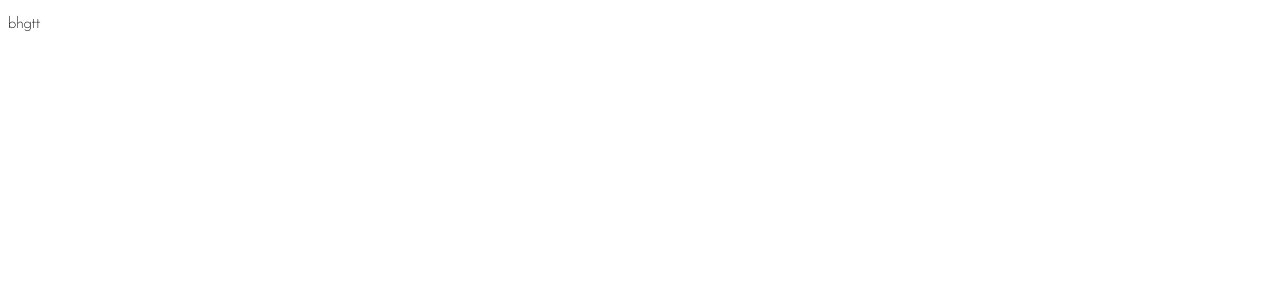
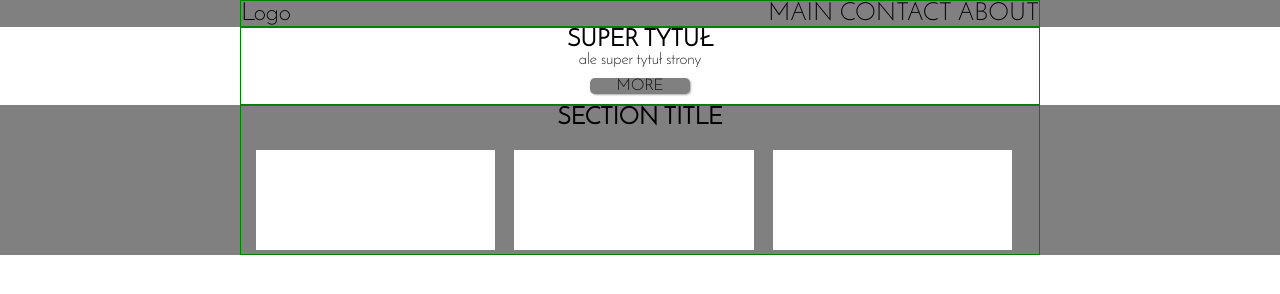
Before and after one commit to Luposodrom/simple-layout, a plain HTML site: page index.html in a window 1280 px wide. Drawn offline with Linux system fonts and the light colour scheme; files whose address does not match are found by name; a web font is replaced by a local one.

Commit message:
styling of section with class products

```diff
--- a/css/style.css
+++ b/css/style.css
@@ -10,6 +10,90 @@
 	font-style: normal;
 }
 
+*{
+  margin: 0;
+  padding: 0;
+  box-sizing: border-box;
+}
+
+/*common styles*/
+
 body{
   font-family: Josefin Sans, Arial, sans-serif;
 }
+
+ .main-width{
+   width: 800px;
+   margin: 0 auto;
+   border: 1px solid green;
+ }
+
+ .main-width::after{
+   clear: both;
+   content: "";
+   display: block;
+ }
+
+/*styles for header*/
+ header{
+   width: 100%;
+   background-color: grey;
+   font-size: 25px;
+ }
+
+ #header-logo{
+   float: left;
+ }
+
+ #header-menu{
+   float: right;
+ }
+
+ #header-menu li{
+   display: inline-block;
+ }
+
+/*styles for slider*/
+
+ .slider{
+   background-color: begie;
+   text-align: center;
+ }
+
+ .button{
+   background-color: grey;
+   width: 100px;
+   margin: 10px auto;
+   border-radius: 5px;
+   box-shadow: 1px 1px 2px darkgrey;
+
+ }
+
+.button:hover{
+  box-shadow: none;
+}
+
+/*styles for sections*/
+
+.section-header{
+  text-align: center;
+}
+
+.products{
+  background-color: grey;
+}
+
+.box{
+  width: 30%;
+  display: inline-block;
+	margin-left: 15px;
+}
+
+.content-box{
+  background-color: white;
+  height: 100px;
+}
+
+.section-header h2{
+	padding-bottom: 20px;
+}
--- a/index.html
+++ b/index.html
@@ -6,6 +6,50 @@
     <link rel="stylesheet" href="css/style.css">
 </head>
 <body>
- <p>bhgtt</p>
+ <header>
+   <div class="main-width">
+     <div id="header-logo">
+       Logo
+     </div>
+     <div id="header-menu">
+       <ul>
+         <li>MAIN</li>
+         <li>CONTACT</li>
+         <li>ABOUT</li>
+       </ul>
+     </div>
+   </div>
+ </header>
+ <section class="slider">
+   <div class="main-width">
+     <h1>SUPER TYTUŁ</h1>
+     <p>ale super tytuł strony</p>
+     <div class="button">MORE</div>
+   </div>
+ </section>
+ <section class="products">
+   <div class="main-width">
+     <div class="section-header">
+       <h2>SECTION TITLE</h2>
+
+     </div>
+     <div class="box">
+       <div class="content-box"></div>
+
+     </div>
+     <div class="box">
+       <div class="content-box"></div>
+
+     </div>
+     <div class="box">
+       <div class="content-box"></div>
+
+     </div>
+   </div>
+ </section>
+
+
+
+
 </body>
 </html>
```
Also changed, not shown: 1 other file.
